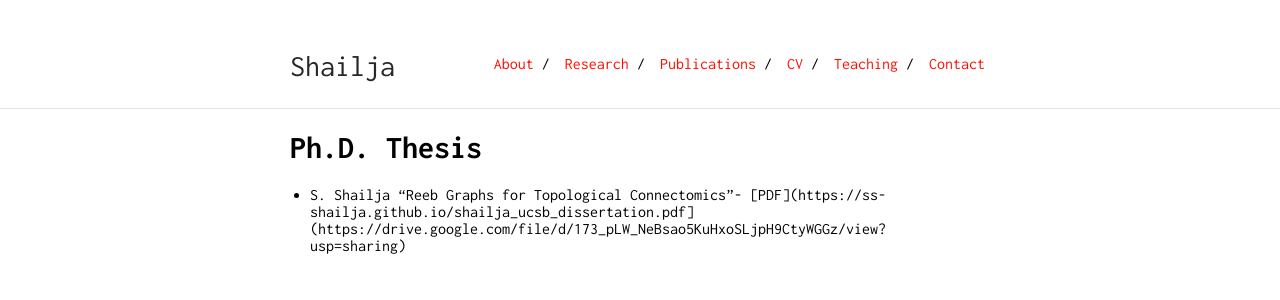
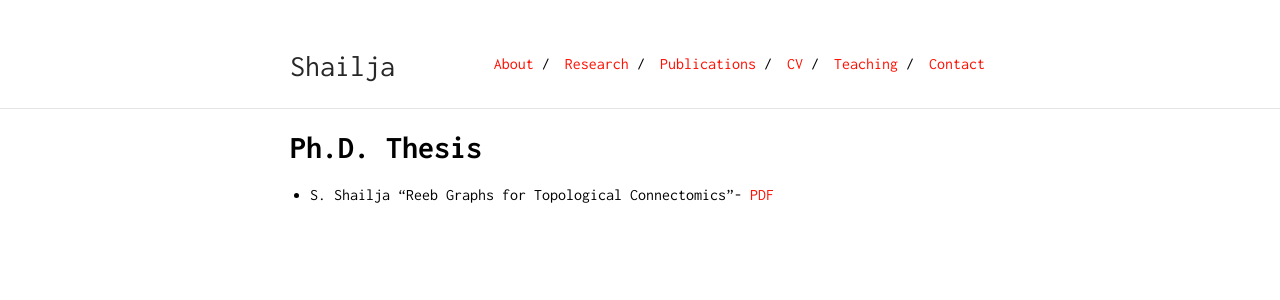
Before and after one commit to ss-shailja/shailja.github.io, a Jekyll site: the page built from publication.md, in a window 1280 px wide. Shown: the top 300 px of the page. Built offline with Jekyll 4.4.1, drawn with Linux system fonts in a browser that asks for light colours; our own code applies the rules of GitHub Pages for plain Markdown files; some of the changed lines change nothing that is shown.

Commit message:
Update publication.md

```diff
--- a/publication.md
+++ b/publication.md
@@ -1,3 +1,3 @@
 
 # Ph.D. Thesis
-* S. Shailja "Reeb Graphs for Topological Connectomics"- [PDF](https://ss-shailja.github.io/shailja_ucsb_dissertation.pdf](https://drive.google.com/file/d/173_pLW_NeBsao5KuHxoSLjpH9CtyWGGz/view?usp=sharing)
+* S. Shailja "Reeb Graphs for Topological Connectomics"- [PDF](https://drive.google.com/file/d/173_pLW_NeBsao5KuHxoSLjpH9CtyWGGz/view?usp=sharing)
```
